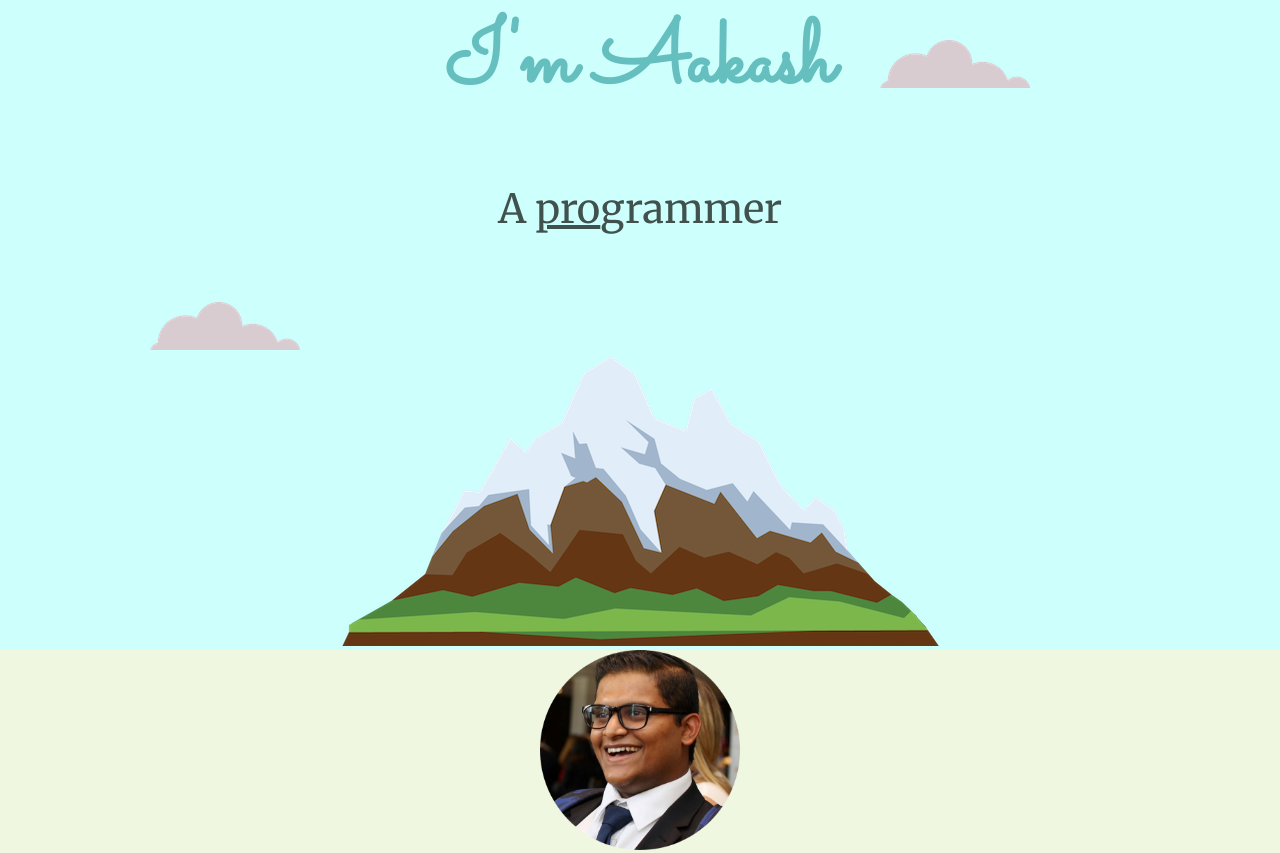
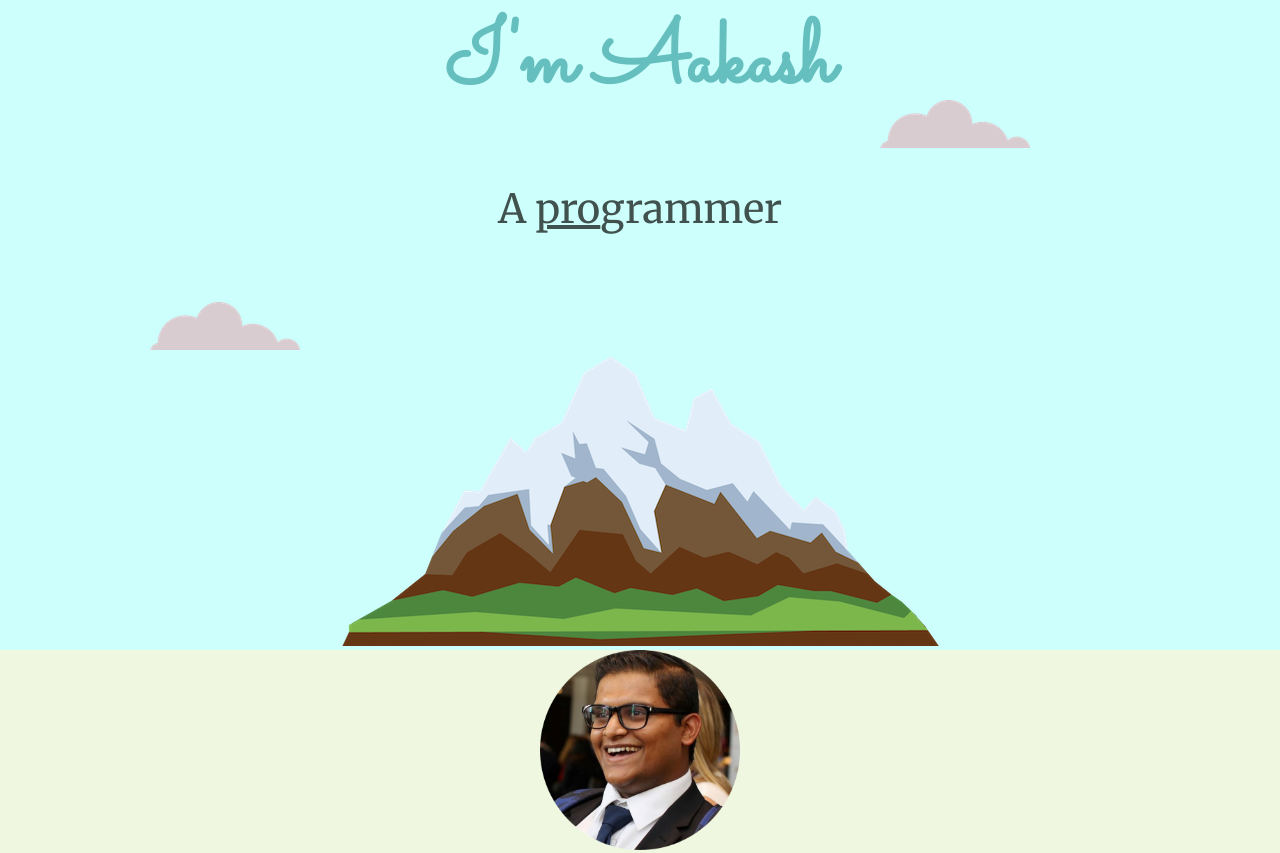
Before and after one commit to aakashpatel12345/cv, a plain HTML site: page index.html in a window 1280 px wide. Shown: the top 853 px of the page. Drawn offline with Linux system fonts and the light colour scheme.

Commit message:
Moved Top Cloud

```diff
--- a/css/styles.css
+++ b/css/styles.css
@@ -139,7 +139,8 @@ a:hover{
 .top-cloud{
   position: absolute;
   right: 250px;
-  top:40px;
+  top:100px;
+
 
 }
 
```
